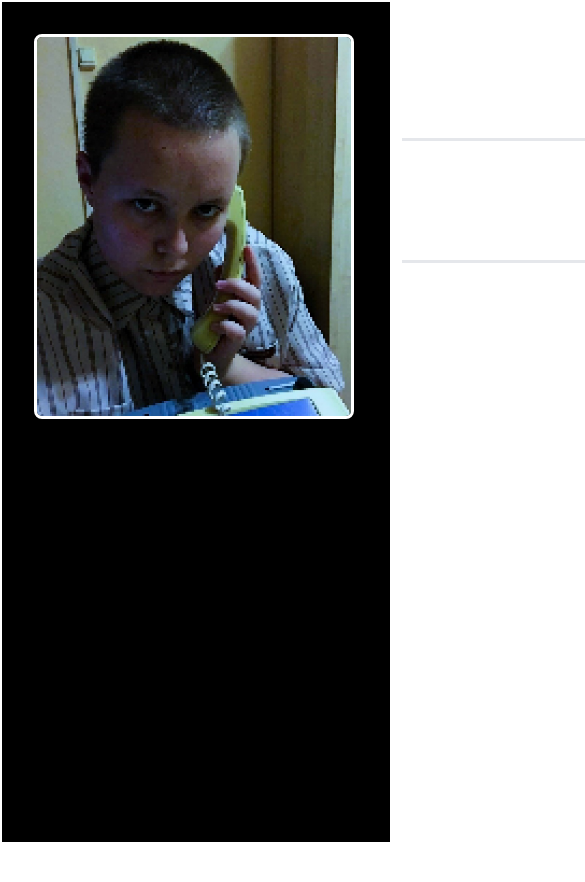
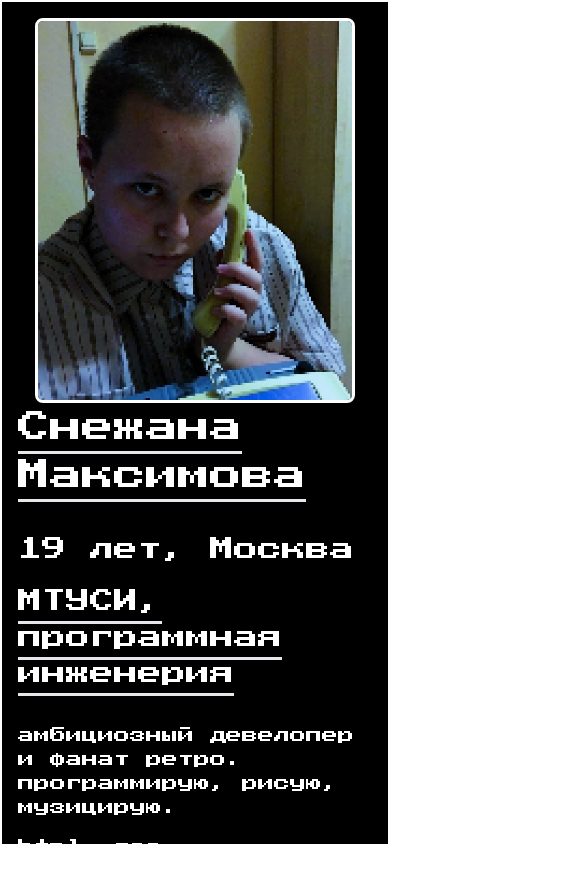
Before and after one commit to kleprer/portfolio, a React (Create React App) app: page / in a window 390 px wide. Shown: the top 882 px of the page, 585 px wide, since content can reach past the window. Before the commit the page ends 844 px from the top, so only its background shows below. Built offline with nearby package versions, Linux system fonts and the light colour scheme; a web font is replaced by a local one.

Commit message:
adaptive tailwindcss styling. width adjust for screen change with w-auto and media queries

```diff
--- a/src/App.js
+++ b/src/App.js
@@ -3,7 +3,9 @@ import About from './components/About';
 function App() {
   return (
     <div className="w-screen h-screen bg-black">
-      <About />
+      <div className="w-screen h-screen h-fit bg-black">
+        <About />
+      </div>
     </div>
   );
 }
--- a/src/components/About.jsx
+++ b/src/components/About.jsx
@@ -2,15 +2,15 @@ import React from 'react'
 
 const About = () => {
   return (
-    <div className="w-[70rem] h-screen border-white border-[2px] text-white p-[2rem]">
-        <div className="flex items-center align-center gap-[3rem]">
-            <img src="/pixelpfp.jpg" alt="my selfie" className="w-[20rem] rounded-lg border-white border-[3px]"/>
-            <div >
-                <h2><span className="text-[2em]  border-b-[3px] pb-[1rem] border-w-fit-content">Снежана Максимова</span></h2>
+    <div className="w-auto xl:w-[30rem] xl:w-[70rem] h-fit border-white border-[2px] text-white p-[1rem] md:p-[2rem]">
+        <div className="flex flex-col items-center align-center md:gap-[2rem] md:flex-row">
+            <img src="/pixelpfp.jpg" alt="my selfie" className="m-0 w-[20rem] rounded-lg border-white border-[3px]"/>
+            <div className="w-auto lg:max-w-[70%] m-auto sm:m-0 md:m-auto">
+                <h2 className=""><span className="text-[2em]  border-b-[3px] pb-[0.5rem] border-w-fit-content">Снежана Максимова</span></h2>
                 <p className="text-[1.5em] pt-[2rem]">19 лет, Москва</p>
-                <p className="mt-[1rem]"><span className="text-[1.5em] pt-[2rem] border-b-[3px] pb-[1rem] border-w-fit-content">МТУСИ, программная инженерия</span></p>
-                <p className="pt-[2rem] text-[1em]">амбициозный девелопер и фанат ретро. программирую, рисую, музицирую</p>
-                <p className="pt-[1rem] text-[1em]">html, tailwindcss, js, react, C</p>
+                <p className="mt-[1rem]"><span className="text-[1.5em] pt-[2rem] border-b-[3px] pb-[0.5rem] border-w-fit-content">МТУСИ, программная инженерия</span></p>
+                <p className="pt-[2rem] text-[1em]">амбициозный девелопер и фанат ретро. программирую, рисую, музицирую.</p>
+                <p className="pt-[1rem] text-[1em]">html, css, tailwindcss, js, react, C</p>
             </div>
 
         </div>
```
